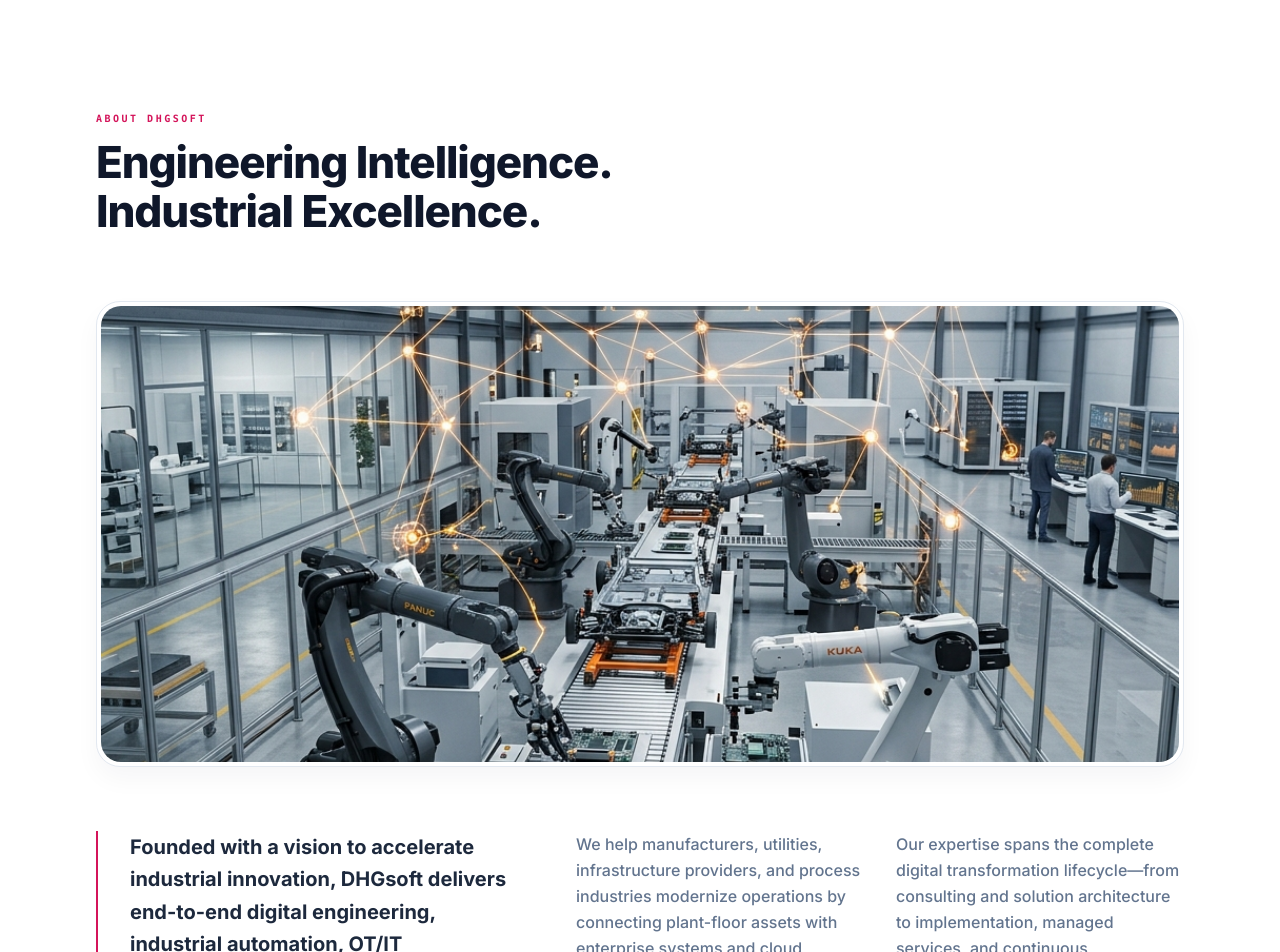
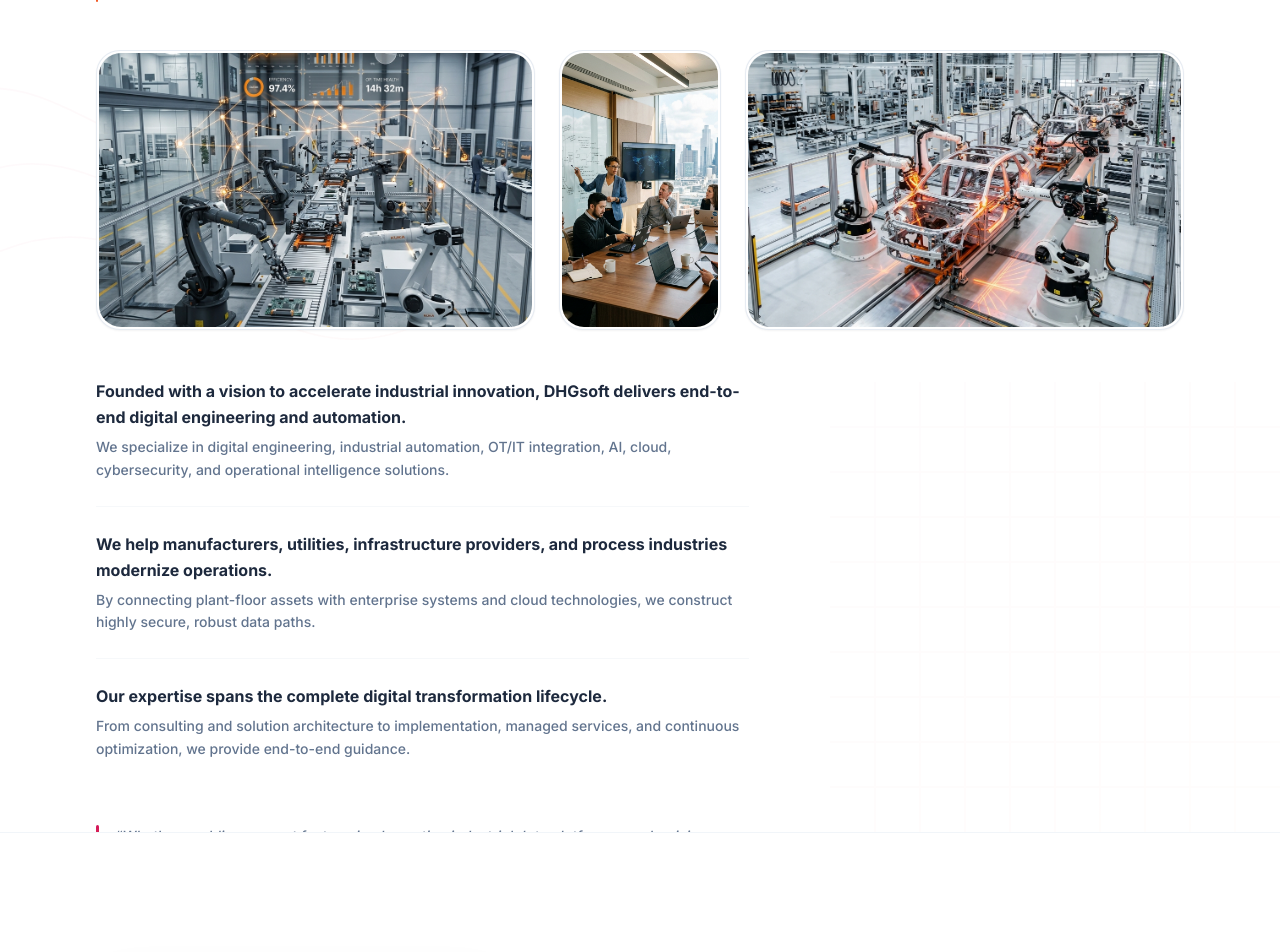
Before and after one commit to parthkumbhani/dhgsoft, a Next.js app: page /about in a window 1280 px wide. Shown: the part 660-1612 px from the top of the page. Built offline with nearby package versions, Linux system fonts and the light colour scheme; no server answers.

Commit message:
Implement Section 02 Who We Are layout & visual language from Chapters 03.1 and 03.2

```diff
--- a/src/app/about/page.tsx
+++ b/src/app/about/page.tsx
@@ -132,57 +132,125 @@ export default function AboutPage() {
         </section>
 
         {/* ━━━━━━━━━━━━━━━━━━━━━━ SECTION 2: COMPANY OVERVIEW ━━━━━━━━━━━━━━━━━━━━━━ */}
-        {/* Editorial spread: Flat white bg, clear wide photo (no dark gradient masks), side-by-side text */}
-        <section id="company-overview" className="bg-white py-24 md:py-32 relative border-b border-slate-100">
-          <div className="max-w-[1440px] mx-auto px-6 md:px-16 lg:px-24 relative z-10 flex flex-col gap-16">
+        {/* ━━━━━━━━━━━━━━━━━━━━━━ SECTION 2: COMPANY OVERVIEW ━━━━━━━━━━━━━━━━━━━━━━ */}
+        {/* Editorial Filmstrip spread layout with subtle engineering contour/grid background */}
+        <section id="company-overview" className="bg-white py-24 md:py-28 relative border-b border-slate-100 overflow-hidden min-h-[780px] max-h-[850px] flex items-center">
 
-            {/* Centered Eyebrow & Bold Heading */}
-            <div className="text-left max-w-2xl">
-              <span className="text-[10px] font-bold uppercase tracking-[0.25em] text-[#D4145A] font-mono mb-3 block">
+          {/* Subtle Background System (Contour Top-Left, Grid Bottom-Right at 2% opacity) */}
+          <div className="absolute top-0 left-0 w-[450px] h-[450px] opacity-[0.02] pointer-events-none z-0 select-none">
+            <svg className="w-full h-full" viewBox="0 0 100 100" fill="none">
+              <path d="M-10,25 C15,15 35,55 75,35 C105,25 115,65 145,45" stroke="url(#brand-grad-bg)" strokeWidth="0.4" />
+              <path d="M-10,45 C25,25 45,75 85,55 C115,35 125,85 155,65" stroke="url(#brand-grad-bg)" strokeWidth="0.4" />
+              <path d="M-10,65 C35,35 55,95 95,75 C125,45 135,105 165,85" stroke="url(#brand-grad-bg)" strokeWidth="0.4" />
+              <defs>
+                <linearGradient id="brand-grad-bg" x1="0%" y1="0%" x2="100%" y2="100%">
+                  <stop offset="0%" stopColor="#D4145A" />
+                  <stop offset="100%" stopColor="#F15A24" />
+                </linearGradient>
+              </defs>
+            </svg>
+          </div>
+
+          <div className="absolute bottom-0 right-0 w-[450px] h-[450px] opacity-[0.02] pointer-events-none z-0 select-none">
+            <svg className="w-full h-full" viewBox="0 0 100 100" fill="none">
+              <path d="M 0 10 L 100 10 M 0 20 L 100 20 M 0 30 L 100 30 M 0 40 L 100 40 M 0 50 L 100 50 M 0 60 L 100 60 M 0 70 L 100 70 M 0 80 L 100 80 M 0 90 L 100 90" stroke="url(#brand-grad-bg)" strokeWidth="0.25" />
+              <path d="M 10 0 L 10 100 M 20 0 L 20 100 M 30 0 L 30 100 M 40 0 L 40 100 M 50 0 L 50 100 M 60 0 L 60 100 M 70 0 L 70 100 M 80 0 L 80 100 M 90 0 L 90 100" stroke="url(#brand-grad-bg)" strokeWidth="0.25" />
+            </svg>
+          </div>
+
+          <div className="max-w-[1440px] mx-auto px-6 md:px-16 lg:px-24 w-full relative z-10 flex flex-col gap-12">
+
+            {/* Top Area: Left-aligned Eyebrow + Title beside custom 80px Vertical Gradient Line */}
+            <div className="flex gap-6 items-start text-left">
+              <div className="w-[2px] h-20 bg-gradient-to-b from-[#D4145A] to-[#F15A24] rounded-full shrink-0" />
+              <div className="space-y-2">
+                <span className="text-[10px] font-bold uppercase tracking-[0.25em] text-[#D4145A] font-mono block">
                   ABOUT DHGSOFT
                 </span>
-              <h2 className="text-3xl sm:text-4xl lg:text-[44px] font-extrabold text-[#0F172A] tracking-tight leading-[1.12]">
+                <h2 className="text-3xl sm:text-4xl lg:text-[42px] font-extrabold text-[#0F172A] tracking-tight leading-[1.12]">
                   Engineering Intelligence. Industrial Excellence.
                 </h2>
               </div>
+            </div>
 
-            {/* Cinematic Wide Photograph (Fully clear, bright visual frame) */}
-            <div className="relative w-full aspect-[21/9] rounded-[24px] overflow-hidden border border-slate-200 p-1 bg-white shadow-[0_12px_25px_rgba(15,23,42,0.04)] group">
-              <div className="relative w-full h-full rounded-[20px] overflow-hidden">
+            {/* Editorial Filmstrip: 3 images (Landscape 40% / Portrait 20% / Landscape 40%) equal height */}
+            <div className="grid grid-cols-12 gap-6 w-full h-[280px]">
+              {/* Image One: Landscape */}
+              <div className="col-span-5 relative overflow-hidden rounded-[24px] border border-slate-200/80 p-0.5 bg-white shadow-xs group">
+                <div className="relative w-full h-full rounded-[22px] overflow-hidden">
                   <Image
                     src="/smart_factory_visual.png"
-                  alt="DHGsoft Smart Manufacturing Operations"
+                    alt="Modern Industrial Manufacturing"
                     fill
-                  className="object-cover transition-transform duration-700 ease-out group-hover:scale-102"
+                    className="object-cover transition-transform duration-600 ease-out group-hover:scale-[1.02]"
                   />
                 </div>
               </div>
+              {/* Image Two: Portrait */}
+              <div className="col-span-2 relative overflow-hidden rounded-[24px] border border-slate-200/80 p-0.5 bg-white shadow-xs group">
+                <div className="relative w-full h-full rounded-[22px] overflow-hidden">
+                  <Image
+                    src="/about_collaboration.png"
+                    alt="Engineering Team Discussion"
+                    fill
+                    className="object-cover transition-transform duration-600 ease-out group-hover:scale-[1.02]"
+                  />
+                </div>
+              </div>
+              {/* Image Three: Landscape */}
+              <div className="col-span-5 relative overflow-hidden rounded-[24px] border border-slate-200/80 p-0.5 bg-white shadow-xs group">
+                <div className="relative w-full h-full rounded-[22px] overflow-hidden">
+                  <Image
+                    src="/about_hero.png"
+                    alt="Industrial Control Room Operations"
+                    fill
+                    className="object-cover transition-transform duration-600 ease-out group-hover:scale-[1.02]"
+                  />
+                </div>
+              </div>
+            </div>
 
-            {/* Asymmetrical Text Spread */}
-            <div className="grid grid-cols-1 lg:grid-cols-12 gap-10 lg:gap-16 items-start">
-
-              {/* Bold Statement (Left) */}
-              <div className="lg:col-span-5 text-left border-l-2 border-[#D4145A] pl-8">
-                <p className="text-slate-800 font-bold text-lg sm:text-xl leading-relaxed">
-                  Founded with a vision to accelerate industrial innovation, DHGsoft delivers end-to-end digital engineering, industrial automation, OT/IT integration, AI, cloud, cybersecurity, and operational intelligence solutions.
+            {/* Content Area: 3 Story Blocks (Spanning 60% of width) with thin E8EDF2 horizontal lines */}
+            <div className="w-full lg:w-[60%] space-y-6 text-left">
+              {/* Block 1 */}
+              <div className="space-y-1.5">
+                <h4 className="text-slate-800 font-bold text-sm sm:text-base leading-relaxed">
+                  Founded with a vision to accelerate industrial innovation, DHGsoft delivers end-to-end digital engineering and automation.
+                </h4>
+                <p className="text-slate-500 text-xs sm:text-sm leading-relaxed font-medium">
+                  We specialize in digital engineering, industrial automation, OT/IT integration, AI, cloud, cybersecurity, and operational intelligence solutions.
                 </p>
               </div>
 
-              {/* Two reading columns (Right) */}
-              <div className="lg:col-span-7 grid grid-cols-1 md:grid-cols-2 gap-8 text-left text-slate-500 font-medium text-sm sm:text-base leading-relaxed">
-                <p>
-                  We help manufacturers, utilities, infrastructure providers, and process industries modernize operations by connecting plant-floor assets with enterprise systems and cloud technologies.
-                </p>
-                <p>
-                  Our expertise spans the complete digital transformation lifecycle—from consulting and solution architecture to implementation, managed services, and continuous optimization.
+              <div className="border-t border-[#E8EDF2]/40" />
+
+              {/* Block 2 */}
+              <div className="space-y-1.5">
+                <h4 className="text-slate-800 font-bold text-sm sm:text-base leading-relaxed">
+                  We help manufacturers, utilities, infrastructure providers, and process industries modernize operations.
+                </h4>
+                <p className="text-slate-500 text-xs sm:text-sm leading-relaxed font-medium">
+                  By connecting plant-floor assets with enterprise systems and cloud technologies, we construct highly secure, robust data paths.
                 </p>
               </div>
 
+              <div className="border-t border-[#E8EDF2]/40" />
+
+              {/* Block 3 */}
+              <div className="space-y-1.5">
+                <h4 className="text-slate-800 font-bold text-sm sm:text-base leading-relaxed">
+                  Our expertise spans the complete digital transformation lifecycle.
+                </h4>
+                <p className="text-slate-500 text-xs sm:text-sm leading-relaxed font-medium">
+                  From consulting and solution architecture to implementation, managed services, and continuous optimization, we provide end-to-end guidance.
+                </p>
+              </div>
             </div>
 
-            {/* Centered closing statement quote block */}
-            <div className="w-full text-left pt-10 border-t border-slate-100 mt-4">
-              <p className="text-slate-500 text-xs sm:text-sm font-normal max-w-4xl italic leading-relaxed">
+            {/* Signature Statement: Bottom-left with vertical gradient line */}
+            <div className="flex gap-4 items-stretch text-left max-w-2xl mt-4 z-10">
+              <div className="w-[3px] rounded-full bg-gradient-to-b from-[#D4145A] to-[#F15A24] shrink-0" />
+              <p className="text-xs sm:text-sm text-slate-500 italic font-medium leading-relaxed">
                 &ldquo;Whether enabling a smart factory, implementing industrial data platforms, modernizing enterprise applications, or deploying AI-driven operational intelligence, DHGsoft delivers measurable business outcomes that improve productivity, reliability, safety, and sustainability.&rdquo;
               </p>
             </div>
```
Lines whose indentation alone changed are shown as unchanged.
